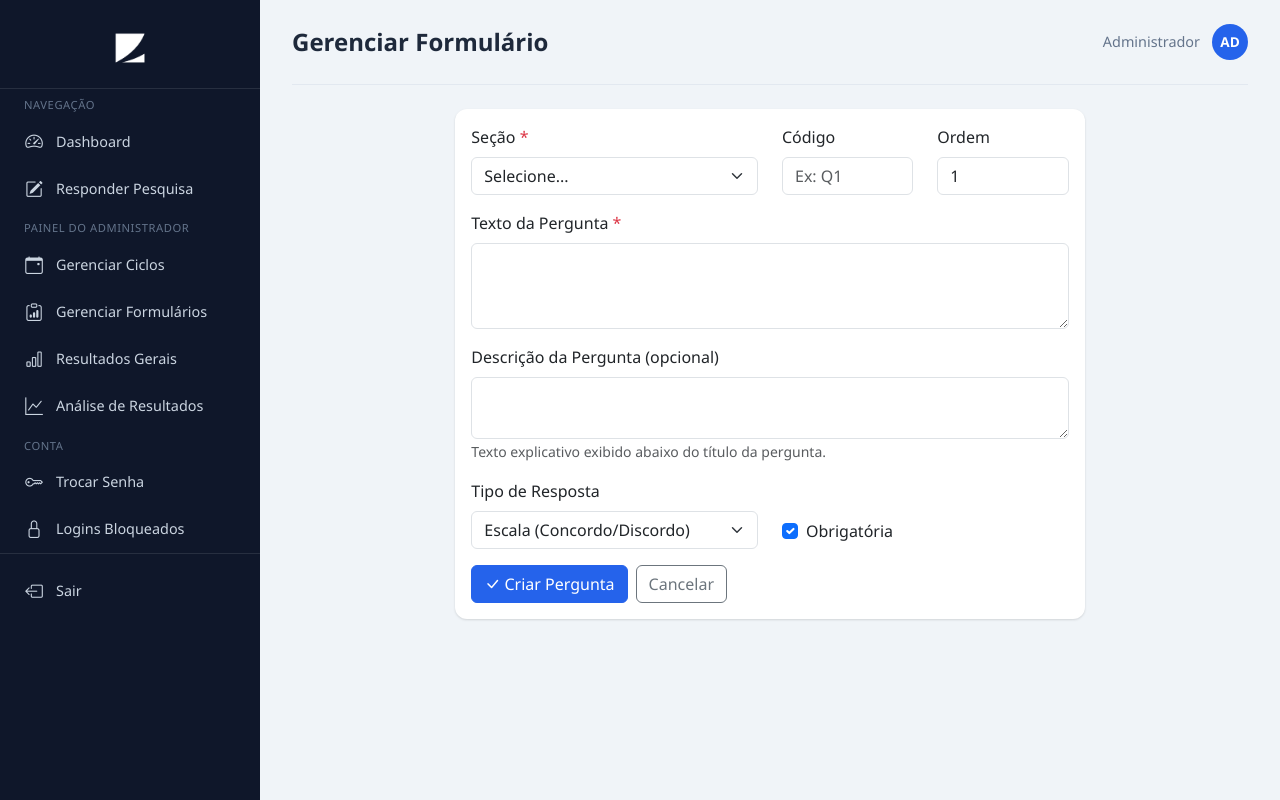
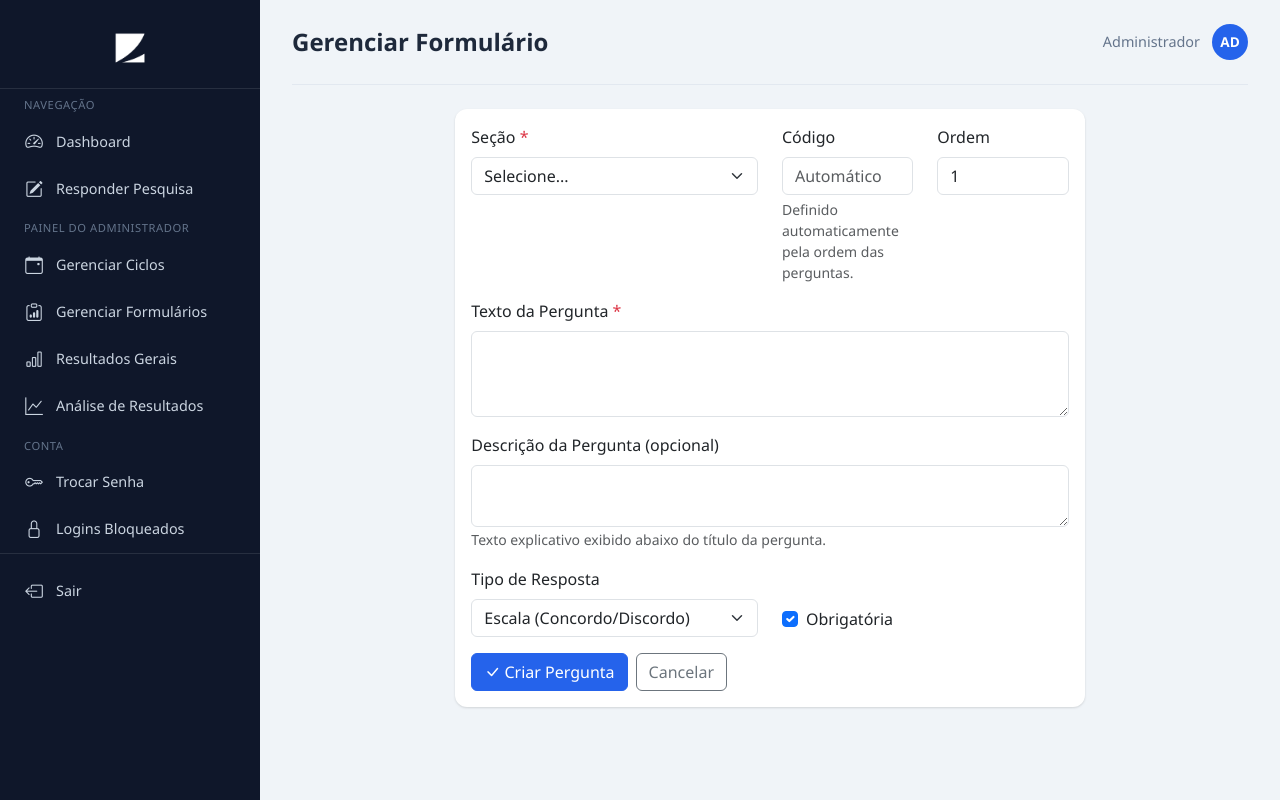
Before and after one commit to fpvizca/PesquisadeClima, a Flask app: page /admin/formulario/pergunta/nova/1 in a window 1280 px wide. Run offline with Flask 3, Linux system fonts and the light colour scheme; the visitor is signed in with stand-in values (Sample User, id 1); data comes from the database, SQL or seed files in the repository.

Commit message:
fix: renumera perguntas ao criar, editar e duplicar

```diff
--- a/routes/admin_formulario.py
+++ b/routes/admin_formulario.py
@@ -5,7 +5,7 @@ from db import get_db
 
 def init_routes(app):
 
-    def _renumerar_perguntasformulario(db, formulario_id):
+    def _renumerar_perguntas_formulario(db, formulario_id):
         secoes = db.execute(
             "SELECT id FROM secoes WHERE formulario_id = ? AND ativo = 1 ORDER BY ordem",
             (formulario_id,)
@@ -173,7 +173,7 @@ def init_routes(app):
         db.execute("UPDATE secoes SET ordem = ? WHERE id = ?", (vizinha['ordem'], secao_id))
         db.execute("UPDATE secoes SET ordem = ? WHERE id = ?", (secao['ordem'], vizinha['id']))
 
-        _renumerar_perguntasformulario(db, secao['formulario_id'])
+        _renumerar_perguntas_formulario(db, secao['formulario_id'])
 
         db.commit()
         return redirect(url_for('admin_formulario_estrutura', formulario_id=secao['formulario_id']))
@@ -207,6 +207,8 @@ def init_routes(app):
                 "INSERT INTO perguntas (secao_id, codigo, texto, tipo, obrigatoria, opcoes, grid_rows, ordem, condicional, condicao_pergunta, condicao_valor) VALUES (?, ?, ?, ?, ?, ?, ?, ?, ?, ?, ?)",
                 (nova_secao_id, p['codigo'], p['texto'], p['tipo'], p['obrigatoria'], p['opcoes'], p['grid_rows'], p['ordem'], p['condicional'], p['condicao_pergunta'], p['condicao_valor'])
             )
+
+        _renumerar_perguntas_formulario(db, secao['formulario_id'])
 
         db.commit()
         flash('Seção duplicada com sucesso!', 'success')
@@ -245,6 +247,7 @@ def init_routes(app):
                    VALUES (?, ?, ?, ?, ?, ?, ?, ?, ?)""",
                 (secao_id, codigo, texto, descricao if descricao else None, tipo, obrigatoria, opcoes if opcoes else None, grid_rows if grid_rows else None, ordem)
             )
+            _renumerar_perguntas_formulario(db, formulario_id)
             db.commit()
             flash('Pergunta criada com sucesso!', 'success')
             return redirect(url_for('admin_formulario_estrutura', formulario_id=formulario_id))
@@ -294,6 +297,7 @@ def init_routes(app):
                    opcoes = ?, grid_rows = ?, ordem = ? WHERE id = ?""",
                 (secao_id, codigo, texto, descricao if descricao else None, tipo, obrigatoria, opcoes if opcoes else None, grid_rows if grid_rows else None, ordem, pergunta_id)
             )
+            _renumerar_perguntas_formulario(db, formulario_id)
             db.commit()
             flash('Pergunta atualizada com sucesso!', 'success')
             return redirect(url_for('admin_formulario_estrutura', formulario_id=formulario_id))
@@ -313,7 +317,7 @@ def init_routes(app):
         db.execute("UPDATE perguntas SET ativo = 0 WHERE id = ?", (pergunta_id,))
 
         # Renumber all questions in the form globally
-        _renumerar_perguntasformulario(db, secao['formulario_id'])
+        _renumerar_perguntas_formulario(db, secao['formulario_id'])
 
         db.commit()
         flash('Pergunta excluída com sucesso!', 'success')
@@ -348,7 +352,7 @@ def init_routes(app):
         db.execute("UPDATE perguntas SET ordem = ? WHERE id = ?", (vizinha['ordem'], pergunta_id))
         db.execute("UPDATE perguntas SET ordem = ? WHERE id = ?", (pergunta['ordem'], vizinha['id']))
 
-        _renumerar_perguntasformulario(db, formulario_id)
+        _renumerar_perguntas_formulario(db, formulario_id)
 
         db.commit()
         return redirect(url_for('admin_formulario_estrutura', formulario_id=formulario_id))
@@ -377,10 +381,11 @@ def init_routes(app):
         db.execute(
             """INSERT INTO perguntas (secao_id, codigo, texto, tipo, obrigatoria, opcoes, grid_rows, ordem, condicional, condicao_pergunta, condicao_valor)
                VALUES (?, ?, ?, ?, ?, ?, ?, ?, ?, ?, ?)""",
-            (pergunta['secao_id'], pergunta['codigo'] + '_copia', pergunta['texto'], pergunta['tipo'],
+            (pergunta['secao_id'], '', pergunta['texto'], pergunta['tipo'],
              pergunta['obrigatoria'], pergunta['opcoes'], pergunta['grid_rows'], max_ordem + 1,
              pergunta['condicional'], pergunta['condicao_pergunta'], pergunta['condicao_valor'])
         )
+        _renumerar_perguntas_formulario(db, formulario_id)
         db.commit()
         flash('Pergunta duplicada com sucesso!', 'success')
         return redirect(url_for('admin_formulario_estrutura', formulario_id=formulario_id))
--- a/templates/admin_pergunta_form.html
+++ b/templates/admin_pergunta_form.html
@@ -20,8 +20,9 @@
             </div>
             <div class="col-md-3">
               <label for="codigo" class="form-label">Código</label>
-              <input type="text" class="form-control" id="codigo" name="codigo"
-                     value="{{ pergunta.codigo if pergunta else '' }}" placeholder="Ex: Q1">
+              <input type="text" class="form-control" id="codigo" name="codigo" readonly
+                     value="{{ pergunta.codigo if pergunta else '' }}" placeholder="Automático">
+              <div class="form-text">Definido automaticamente pela ordem das perguntas.</div>
             </div>
             <div class="col-md-3">
               <label for="ordem" class="form-label">Ordem</label>
```
